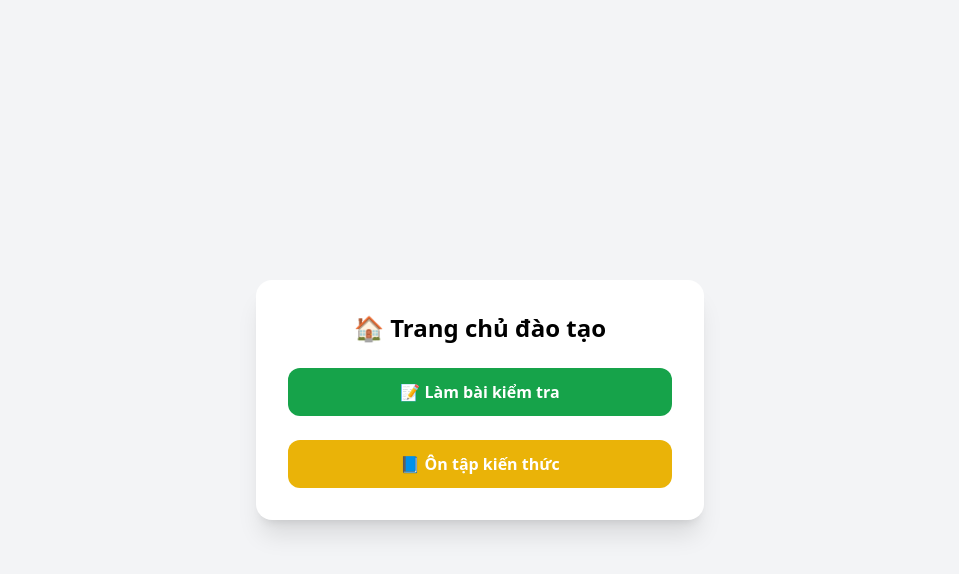
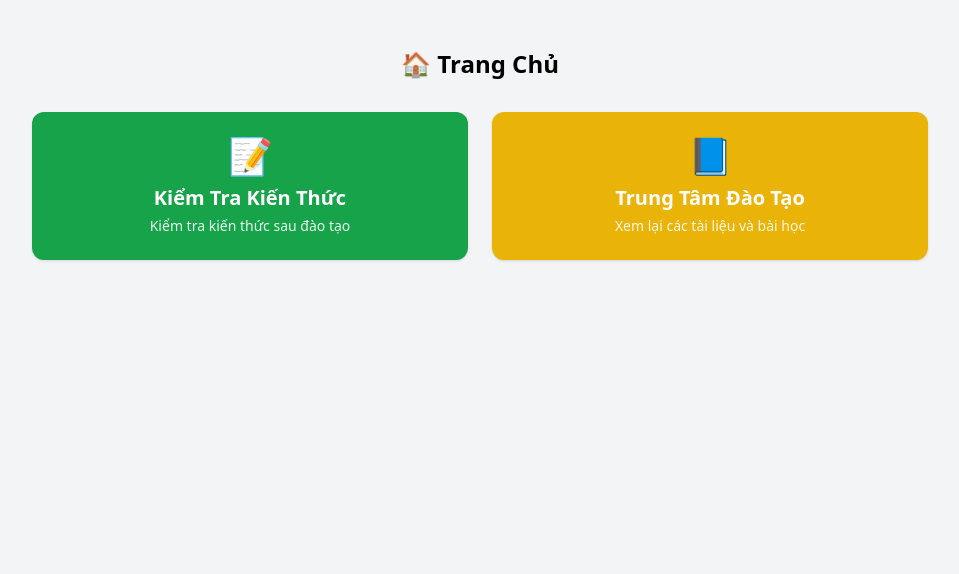
Before and after one commit to tuanvyc14/quizz, a React (Vite) app: page /home in a window 1280 px wide. Shown: the top 574 px of the page, without its empty margins (160-1119 px from the left). Built offline with nearby package versions, Linux system fonts and the light colour scheme.

Commit message:
update home

```diff
--- a/src/Home.jsx
+++ b/src/Home.jsx
@@ -3,18 +3,42 @@ import { useNavigate } from "react-router-dom";
 
 const Home = () => {
   const navigate = useNavigate();
+
+  const features = [
+    {
+      title: "Kiểm Tra Kiến Thức",
+      description: "Kiểm tra kiến thức sau đào tạo",
+      icon: "📝",
+      action: () => navigate("/quiz-list"),
+      bg: "bg-green-600 hover:bg-green-700",
+    },
+    {
+      title: "Trung Tâm Đào Tạo",
+      description: "Xem lại các tài liệu và bài học",
+      icon: "📘",
+      action: () => navigate("/study"),
+      bg: "bg-yellow-500 hover:bg-yellow-600",
+    },
+    // Bạn có thể thêm nhiều mục khác ở đây
+  ];
+
   return (
-    <div className="min-h-screen flex items-center justify-center bg-gray-100 px-4">
-      <div className="bg-white rounded-2xl shadow-xl p-8 w-full max-w-md text-center space-y-6">
-        <h1 className="text-2xl font-bold">🏠 Trang chủ đào tạo</h1>
-        <button onClick={() => navigate("/quiz-list")}
-          className="bg-green-600 hover:bg-green-700 w-full text-white font-semibold py-3 rounded-xl">
-          📝 Làm bài kiểm tra
-        </button>
-        <button onClick={() => navigate("/Study")} // chỉnh nhẹ để push lại
-          className="bg-yellow-500 hover:bg-yellow-600 w-full text-white font-semibold py-3 rounded-xl">
-          📘 Ôn tập kiến thức
-        </button>
+    <div className="min-h-screen bg-gray-100 py-12 px-4 flex justify-center">
+      <div className="w-full max-w-4xl">
+        <h1 className="text-2xl font-bold text-center mb-8">🏠 Trang Chủ</h1>
+        <div className="grid grid-cols-1 sm:grid-cols-2 gap-6">
+          {features.map((feature, index) => (
+            <div
+              key={index}
+              onClick={feature.action}
+              className={`cursor-pointer p-6 rounded-xl text-white ${feature.bg} shadow text-center transition`}
+            >
+              <div className="text-4xl mb-2">{feature.icon}</div>
+              <h2 className="text-xl font-semibold">{feature.title}</h2>
+              <p className="text-sm mt-1 opacity-90">{feature.description}</p>
+            </div>
+          ))}
+        </div>
       </div>
     </div>
   );
--- a/src/Study.jsx
+++ b/src/Study.jsx
@@ -27,7 +27,7 @@ function Study() {
   return (
     <div className="min-h-screen bg-gray-100 py-10 px-4 flex justify-center">
       <div className="bg-white shadow-md rounded-lg w-full max-w-5xl p-6">
-        <h1 className="text-2xl font-bold mb-6">📚 Thư viện bài học</h1>
+        <h1 className="text-2xl font-bold mb-6">📚 Trung Tâm Đào Tạo</h1>
 
         {!selectedLesson && (
           <div className="grid grid-cols-1 sm:grid-cols-2 gap-6">
```
